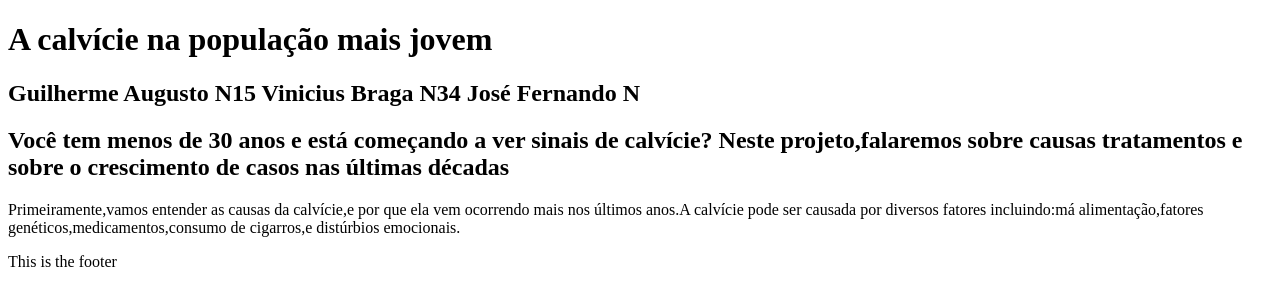
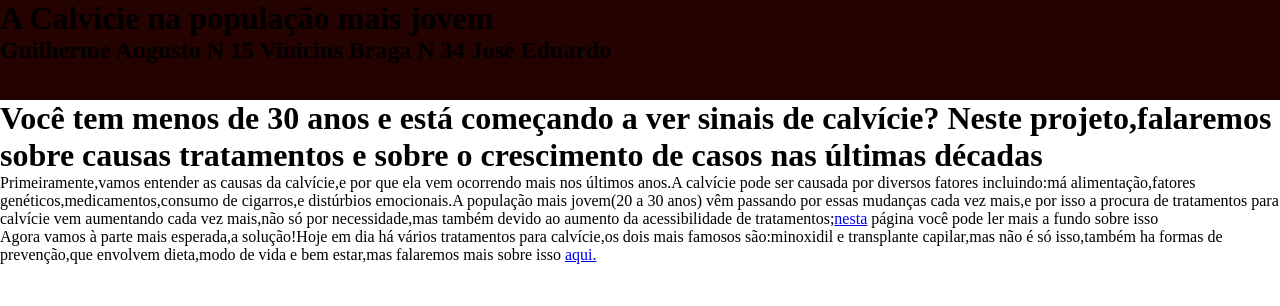
Before and after one commit to meclovin22/matematica2F, a plain HTML site: page index.html in a window 1280 px wide. Drawn offline with Linux system fonts and the light colour scheme.

Commit message:
Update index.html

```diff
--- a/index.html
+++ b/index.html
@@ -5,29 +5,30 @@
     <meta http-equiv="X-UA-Compatible" content="IE=edge">
     <meta name="viewport" content="width=device-width, initial-scale=1.0">
     <title>A Calvície na população mais jovem</title>
-    <link rel="stylesheet" href="geal.css">
+    <link rel="stylesheet" href="geral.css">
 </head>
 <body>
-    <header>
-        <h1>A calvície na população mais jovem</h1>
-        <h2>Guilherme Augusto N15
-            Vinicius Braga N34
-            José Fernando N
-        </h2>
 
-      </header>
+    <div class="banner">
+      <h1>A Calvície na população mais jovem</h1>
+     <h2>Guilherme Augusto N 15
+        Vinicius Braga N 34
+        José Eduardo
+     </h2>
+    </div>
 
-      <main>
 
-        <h2>Você tem menos de 30 anos e está começando a ver sinais de calvície?
-            Neste projeto,falaremos sobre causas tratamentos e sobre o crescimento de casos nas últimas décadas</h2>
-        <p>Primeiramente,vamos entender as causas da calvície,e por que ela vem ocorrendo mais nos últimos anos.A calvície pode ser causada por diversos fatores incluindo:má alimentação,fatores genéticos,medicamentos,consumo de cigarros,e distúrbios emocionais.</p>
-      </main>
 
-      <footer>
-        <p>This is the footer</p>
-        <!-- Add any additional content for the footer here -->
-      </footer>
+        <h1>Você tem menos de 30 anos e está começando a ver sinais de calvície?
+            Neste projeto,falaremos sobre causas tratamentos e sobre o crescimento de casos nas últimas décadas</h1>
+            <div class="center"><!--<img class="smaller-image" src="https://diogocoimbra.com.br/wp-content/uploads/calvicie-masculina.jpg" alt="imagens de pessoas perdendo cabelo" > --></div>
+            <div class="textn1">    <p>Primeiramente,vamos entender as causas da calvície,e por que ela vem ocorrendo mais nos últimos anos.A calvície pode ser causada por diversos fatores incluindo:má alimentação,fatores genéticos,medicamentos,consumo de cigarros,e distúrbios emocionais.A população mais jovem(20 a 30 anos) vêm passando por essas mudanças cada vez mais,e por isso a procura de tratamentos para calvície vem aumentando cada vez mais,não só por necessidade,mas também devido ao aumento da acessibilidade de tratamentos;<a href="https://bvsms.saude.gov.br/alopecia-queda-de-cabelos/#:~:text=As%20duas%20principais%20causas%20da,e%20aceleram%20a%20queda%20definitiva."target="_blank">nesta</a> página você pode ler mais a fundo sobre isso</p>
+      <p>Agora vamos à parte mais esperada,a solução!Hoje em dia há vários tratamentos para calvície,os dois mais famosos são:minoxidil e transplante capilar,mas não é só isso,também ha formas de prevenção,que envolvem dieta,modo de vida e bem estar,mas falaremos mais sobre isso <a href="cura.html">aqui.</a> </p></div>
+    </main>
+
+
+
+
 
 </body>
 </html>
```
